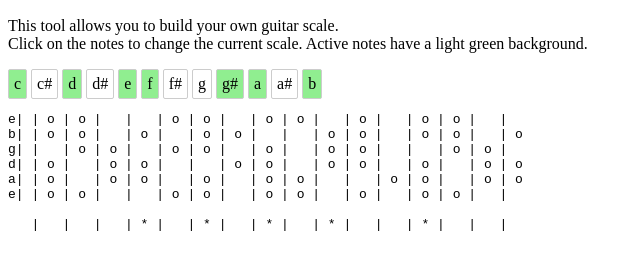
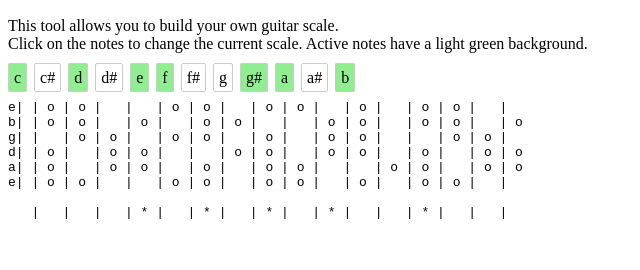
Before and after one commit to faddi/guitar-scale-builder, a plain HTML site: page index.html in a window 1280 px wide. Shown: the part 50-320 px from the top of the page, without its empty margins (0-640 px from the left). Drawn offline with Linux system fonts and the light colour scheme.

Commit message:
added minify script, gitignore for minified output, corrected styling issues to whitespace removal

```diff
--- a/index.html
+++ b/index.html
@@ -7,10 +7,12 @@
     <meta name="description" content="Simple tool to build and share a guitar scale.">
     <style type="text/css">
         .scale-note {
-            display: inline-block;
+            display: inline;
             padding: 5px;
+            width: 10px;
             border: 1px solid #ccc;
             border-radius: 2px;
+            margin-right: 3px;
         }
         .scale-note:hover {
             border-color: #666;
@@ -44,18 +46,18 @@
             <p>This tool allows you to build your own guitar scale.<br/> Click on the notes to change the current scale. Active notes have a light green background.</p>
         </section>
         <div class="scale-picker">
-            <div class="scale-note" data-note="c">c</div>
-            <div class="scale-note" data-note="c#">c#</div>
-            <div class="scale-note" data-note="d">d</div>
-            <div class="scale-note" data-note="d#">d#</div>
-            <div class="scale-note" data-note="e">e</div>
-            <div class="scale-note" data-note="f">f</div>
-            <div class="scale-note" data-note="f#">f#</div>
-            <div class="scale-note" data-note="g">g</div>
-            <div class="scale-note" data-note="g#">g#</div>
-            <div class="scale-note" data-note="a">a</div>
-            <div class="scale-note" data-note="a#">a#</div>
-            <div class="scale-note" data-note="b">b</div>
+            <span class="scale-note" data-note="c">c</span>
+            <span class="scale-note" data-note="c#">c#</span>
+            <span class="scale-note" data-note="d">d</span>
+            <span class="scale-note" data-note="d#">d#</span>
+            <span class="scale-note" data-note="e">e</span>
+            <span class="scale-note" data-note="f">f</span>
+            <span class="scale-note" data-note="f#">f#</span>
+            <span class="scale-note" data-note="g">g</span>
+            <span class="scale-note" data-note="g#">g#</span>
+            <span class="scale-note" data-note="a">a</span>
+            <span class="scale-note" data-note="a#">a#</span>
+            <span class="scale-note" data-note="b">b</span>
         </div>
 
         <pre id="board"></pre>
```
Also changed, not shown: 2 other files.
